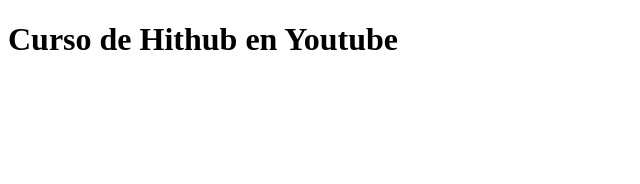
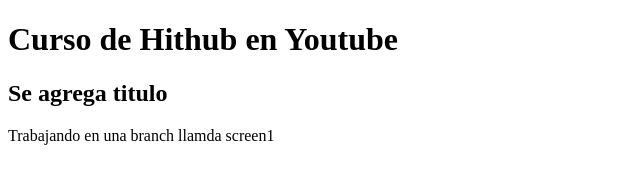
Before and after one commit to carlosreynosa15514/newGitTEst, a plain HTML site: page index.html in a window 1280 px wide. Shown: the whole page, without its empty margins (0-640 px from the left). Drawn offline with Linux system fonts and the light colour scheme.

Commit message:
Commit cambios en index.html trabajando en branch screen1

```diff
--- a/index.html
+++ b/index.html
@@ -8,6 +8,8 @@
 </head>
 <body>
     <h1>Curso de Hithub en Youtube</h1>
+    <h2>Se agrega titulo</h2>
+    <p>Trabajando en una branch llamda screen1</p>
 
 </body>
 </html>
```
